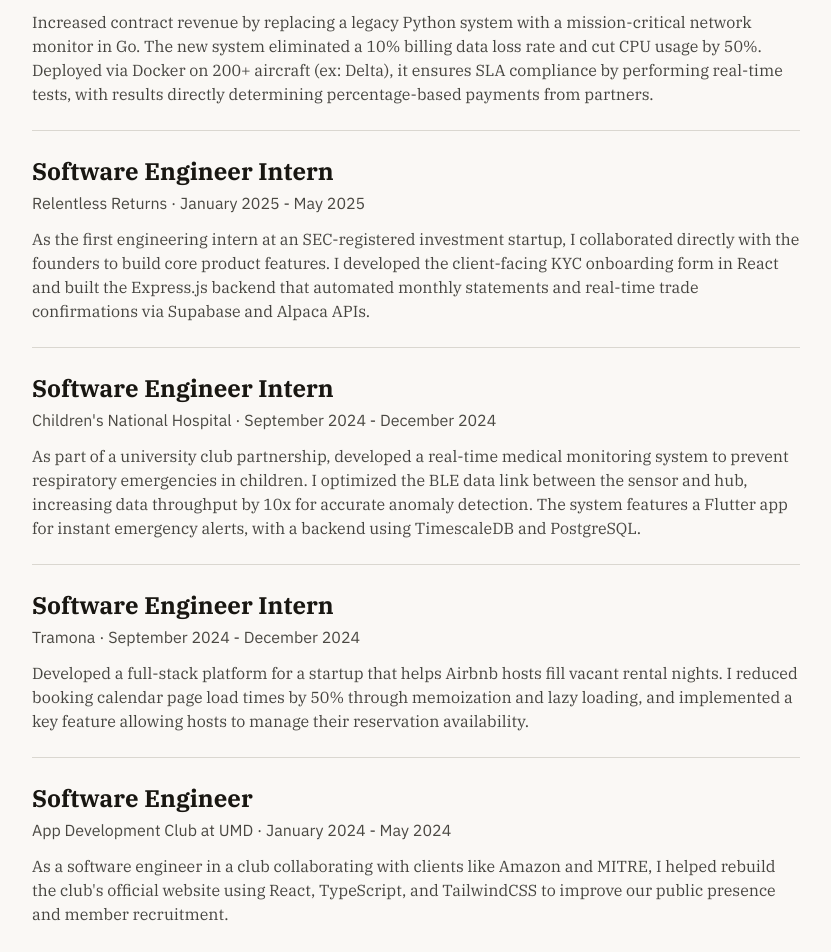
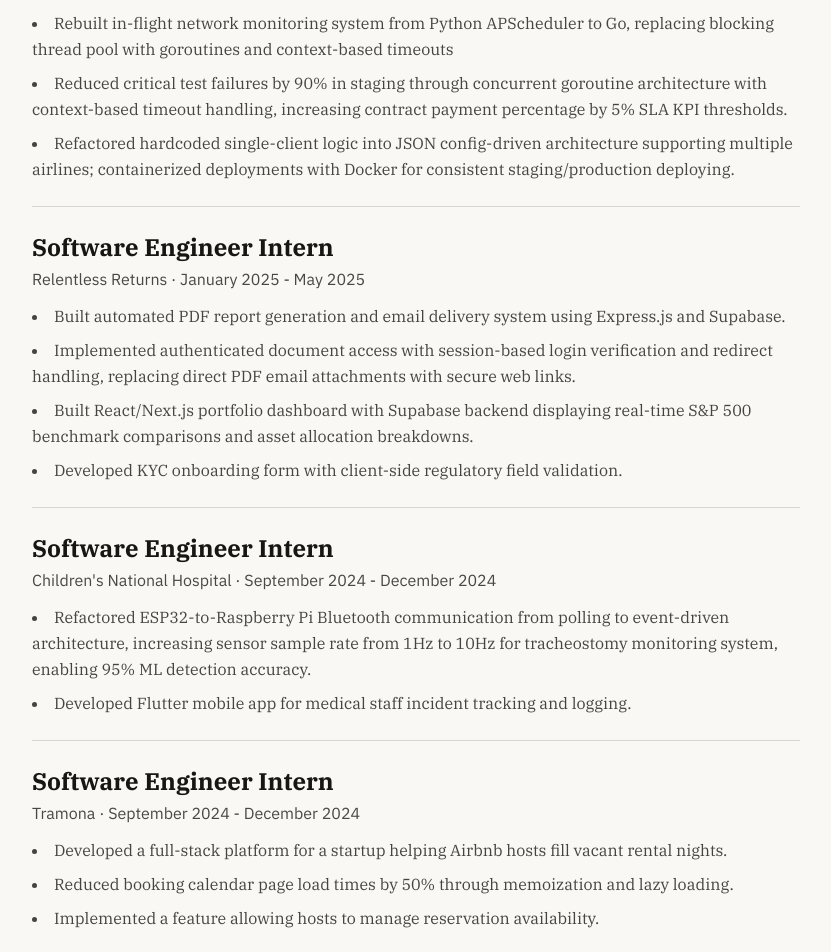
Before and after one commit to yyrichy/yyrichy.github.io, a Next.js app: page / in a window 1280 px wide. Shown: the part 700-1652 px from the top of the page, without its empty margins (224-1055 px from the left). Built offline with nearby package versions, Linux system fonts and the light colour scheme.

Commit message:
update experiences section

```diff
--- a/src/components/experience.tsx
+++ b/src/components/experience.tsx
@@ -9,8 +9,11 @@
     company: 'Echostar',
     role: 'Software Engineer Intern',
     duration: 'June 2025 - August 2025',
-    description:
-      'Increased contract revenue by replacing a legacy Python system with a mission-critical network monitor in Go. The new system eliminated a 10% billing data loss rate and cut CPU usage by 50%. Deployed via Docker on 200+ aircraft (ex: Delta), it ensures SLA compliance by performing real-time tests, with results directly determining percentage-based payments from partners.',
+    description: [
+      'Rebuilt in-flight network monitoring system from Python APScheduler to Go, replacing blocking thread pool with goroutines and context-based timeouts',
+      'Reduced critical test failures by 90% in staging through concurrent goroutine architecture with context-based timeout handling, increasing contract payment percentage by 5% SLA KPI thresholds.',
+      'Refactored hardcoded single-client logic into JSON config-driven architecture supporting multiple airlines; containerized deployments with Docker for consistent staging/production deploying.',
+    ],
     image: '/images/echostar_logo.png',
     skills: ['Go', 'Docker', 'Python', 'Networking'],
   },
@@ -19,8 +22,12 @@
     company: 'Relentless Returns',
     role: 'Software Engineer Intern',
     duration: 'January 2025 - May 2025',
-    description:
-      'As the first engineering intern at an SEC-registered investment startup, I collaborated directly with the founders to build core product features. I developed the client-facing KYC onboarding form in React and built the Express.js backend that automated monthly statements and real-time trade confirmations via Supabase and Alpaca APIs.',
+    description: [
+      'Built automated PDF report generation and email delivery system using Express.js and Supabase.',
+      'Implemented authenticated document access with session-based login verification and redirect handling, replacing direct PDF email attachments with secure web links.',
+      'Built React/Next.js portfolio dashboard with Supabase backend displaying real-time S&P 500 benchmark comparisons and asset allocation breakdowns.',
+      'Developed KYC onboarding form with client-side regulatory field validation.'
+    ],
     image: '/images/rr_logo.png',
     skills: ['Express.js', 'Next.js', 'Typescript', 'React', 'Alpaca API'],
     website: 'https://www.relentlessreturns.com/',
@@ -30,8 +37,10 @@
     company: "Children's National Hospital",
     role: 'Software Engineer Intern',
     duration: 'September 2024 - December 2024',
-    description:
-      'As part of a university club partnership, developed a real-time medical monitoring system to prevent respiratory emergencies in children. I optimized the BLE data link between the sensor and hub, increasing data throughput by 10x for accurate anomaly detection. The system features a Flutter app for instant emergency alerts, with a backend using TimescaleDB and PostgreSQL.',
+    description: [
+      'Refactored ESP32-to-Raspberry Pi Bluetooth communication from polling to event-driven architecture, increasing sensor sample rate from 1Hz to 10Hz for tracheostomy monitoring system, enabling 95% ML detection accuracy.',
+      'Developed Flutter mobile app for medical staff incident tracking and logging.',
+    ],
     image: '/images/national.png',
     skills: ['Flutter', 'Python', 'TimescaleDB', 'PostgreSQL', 'BLE', 'Raspberry Pi'],
   },
@@ -40,8 +49,11 @@
     company: 'Tramona',
     role: 'Software Engineer Intern',
     duration: 'September 2024 - December 2024',
-    description:
-      'Developed a full-stack platform for a startup that helps Airbnb hosts fill vacant rental nights. I reduced booking calendar page load times by 50% through memoization and lazy loading, and implemented a key feature allowing hosts to manage their reservation availability.',
+    description: [
+      'Developed a full-stack platform for a startup helping Airbnb hosts fill vacant rental nights.',
+      'Reduced booking calendar page load times by 50% through memoization and lazy loading.',
+      'Implemented a feature allowing hosts to manage reservation availability.',
+    ],
     image: '/images/tramona_transparent.png',
     skills: ['Next.js', 'tRPC', 'Typescript', 'Prisma', 'TailwindCSS'],
     website: 'https://tramona.com',
@@ -51,8 +63,9 @@
     company: 'App Development Club at UMD',
     role: 'Software Engineer',
     duration: 'January 2024 - May 2024',
-    description:
-      "As a software engineer in a club collaborating with clients like Amazon and MITRE, I helped rebuild the club's official website using React, TypeScript, and TailwindCSS to improve our public presence and member recruitment.",
+    description: [
+      "Rebuilt the club's official website using React, TypeScript, and TailwindCSS.",
+    ],
     image: '/images/app_dev_logo.png',
     skills: ['React', 'TypeScript', 'TailwindCSS', 'Figma', 'MongoDB'],
     website: 'https://appdevclub.com',
@@ -63,7 +76,7 @@
   return (
     <section id='experience' className='w-full py-16 border-b border-border'>
       <div className='container mx-auto px-6 sm:px-10 lg:px-16'>
-        <h2 className='text-center text-3xl mb-12'>Career & Experience</h2>
+        <h2 className='text-center text-3xl mb-12'>Experience</h2>
         <div className='max-w-3xl mx-auto'>
           {experiences.map((exp) => (
             <motion.div
@@ -73,13 +86,18 @@
               transition={{ duration: 0.6 }}
               className='py-6 border-b border-border last:border-b-0'
             >
-              {/* UPDATED HIERARCHY: Role is now the main headline */}
               <h3 className='text-2xl font-bold'>{exp.role}</h3>
-              {/* Company and Duration are now a secondary line */}
               <p className='font-sans text-muted-foreground mt-1'>
                 {exp.company} &middot; {exp.duration}
               </p>
-              <p className='mt-3 text-foreground/80'>{exp.description}</p>
+
+              <ul className='mt-3 space-y-2 list-disc list-inside text-foreground/80'>
+                {exp.description.map((point, index) => (
+                  <li key={index} className='leading-relaxed'>
+                    {point}
+                  </li>
+                ))}
+              </ul>
             </motion.div>
           ))}
         </div>
--- a/src/components/hero.tsx
+++ b/src/components/hero.tsx
@@ -47,7 +47,7 @@
               </a>
             </div>
             <p className='text-sm text-muted-foreground font-sans tracking-wider'>
-              TypeScript · Python · AWS · SQL · React · Java · & More
+              TypeScript · Python · AWS · Go · SQL · React · Java · & More
             </p>
           </div>
         </motion.div>
```
